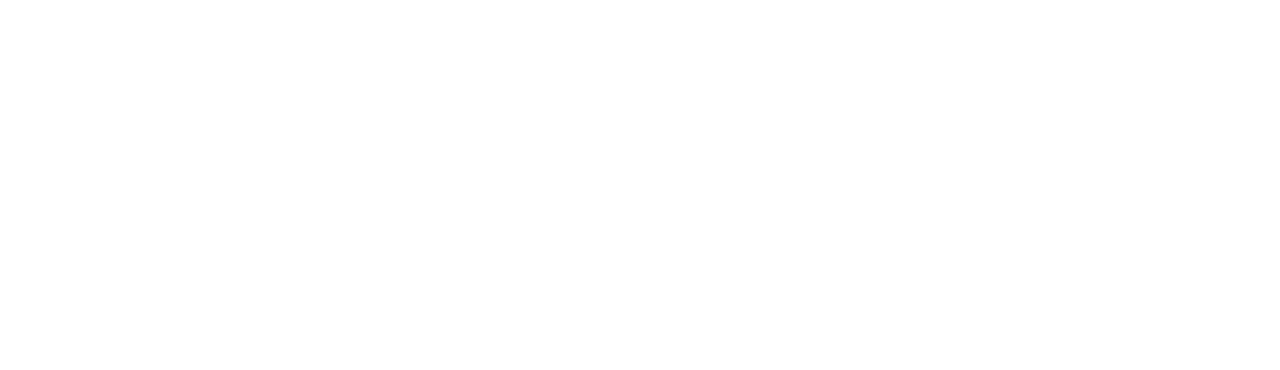
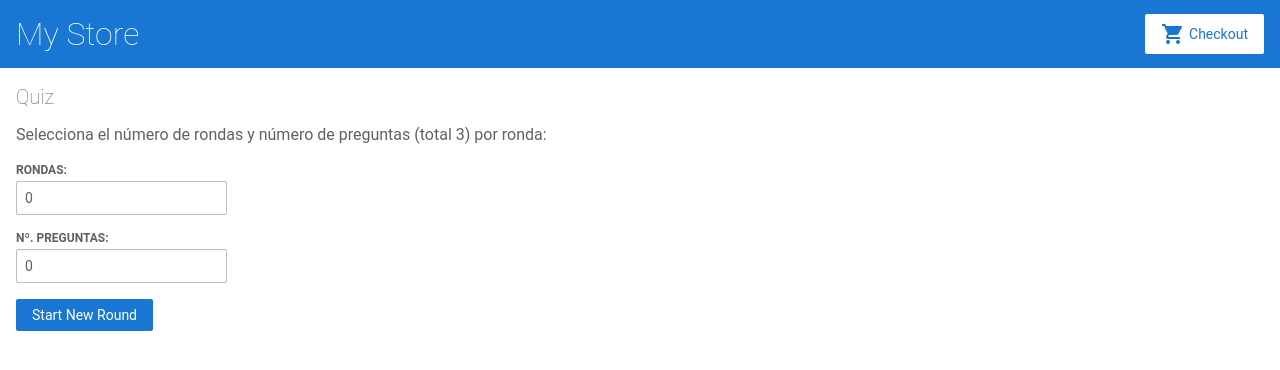
Before and after one commit to AMenGim/angular-quiz, an Angular app: page / in a window 1280 px wide. Shown: the top 370 px of the page. Built offline with nearby package versions, Linux system fonts and the light colour scheme.

Commit message:
2 files modified

```diff
--- a/src/app/quiz/quiz.component.html
+++ b/src/app/quiz/quiz.component.html
@@ -1,39 +1,23 @@
 <h2>Quiz</h2>
 <form *ngIf="!isQuizDefined" [formGroup]="roundsForm">
-  <div *ngIf="!rounds && !currentQuestion">
+  <div>
     <span
       >Selecciona el número de rondas y número de preguntas (total
       {{ quiz.length }}) por ronda:</span
     >
     <br />
     <br />
-    {{ rounds }}
-    {{ questionsPerRound }}
     <div>
-      <label>Rondas:</label
-      ><input
-        type="text"
-        name="rounds"
-        [formControlName]="rounds"
-      />
+      <label>Rondas:</label><input type="text" formControlName="rounds" />
     </div>
     <div>
       <label>Nº. preguntas:</label
-      ><input
-        type="text"
-        name="questionsPerRound"
-        [formControlName]="questionsPerRound"
-      />
+      ><input type="text" formControlName="questionsPerRound" />
     </div>
-    <button
-      *ngIf="rounds > 0 && questionsPerRound > 0"
-      (click)="submitForm()"
-    >
-      Start New Round
-    </button>
+    <button (click)="submitForm()">Start New Round</button>
   </div>
 </form>
-
+{{ questions | json }}
 <div *ngIf="currentQuestion">
   <h3>{{ currentQuestion.text }}</h3>
   <ul>
@@ -53,4 +37,3 @@
   <p>Incorrect: {{ numIncorrect }}</p>
   <button (click)="startNewRound()">Start New Round</button>
 </div>
-</form>
--- a/src/app/quiz/quiz.component.ts
+++ b/src/app/quiz/quiz.component.ts
@@ -1,5 +1,10 @@
 import { Component, OnInit } from '@angular/core';
-import { FormGroup, FormControl, Validators } from '@angular/forms';
+import {
+  FormGroup,
+  FormControl,
+  Validators,
+  ReactiveFormsModule,
+} from '@angular/forms';
 import { OptionEnum, Question, quiz } from '../quiz';
 
 @Component({
@@ -9,17 +14,10 @@ import { OptionEnum, Question, quiz } from '../quiz';
 })
 export class QuizComponent implements OnInit {
   quiz = quiz;
-  selectedQuestion!: Question;
+  roundsForm!: FormGroup;
   isQuizDefined: boolean = false;
 
-  roundForm = new FormGroup({
-    rounds: new FormControl<number>(0, [Validators.min(1), Validators.max(5)]),
-    questionsPerRound: new FormControl<number>(0, [
-      Validators.min(18),
-      Validators.max(65),
-    ]),
-  });
-
+  selectedQuestion!: Question;
   questions!: Question[];
   roundResults!: number[][];
   numCorrect: number = 0;
@@ -28,22 +26,37 @@ export class QuizComponent implements OnInit {
   currentQuestion!: Question;
   selectedOption!: OptionEnum;
 
-  ngOnInit() {
-    this.selectedQuestion = quiz[Math.floor(Math.random() * quiz.length)];
-    this.startQuiz();
+  constructor(private fb: ReactiveFormsModule) {
+    this.roundsForm = new FormGroup({
+      rounds: new FormControl<number>(0, [
+        Validators.min(1),
+        Validators.max(5),
+      ]),
+      questionsPerRound: new FormControl<number>(0, [
+        Validators.min(18),
+        Validators.max(65),
+      ]),
+    });
   }
 
-  startQuiz(): void {
+  ngOnInit() {}
+
+  submitForm() {
+    this.initQuiz();
+  }
+
+  initQuiz(): void {
     // generar preguntas aleatorias para cada ronda
     this.questions = [];
     this.roundResults = [];
-    for (let i = 0; i < this.rounds; i++) {
+    for (let i = 0; i < this.roundsForm.controls['rounds'].value; i++) {
       const roundQuestions = this.generateRandomQuestions(
-        this.questionsPerRound
+        this.roundsForm.controls['questionsPerRound'].value
       );
       this.questions.push(...roundQuestions);
       this.roundResults.push([0, 0]);
     }
+    this.isQuizDefined = true;
   }
 
   generateRandomQuestions(numQuestions: number): Question[] {
@@ -51,13 +64,13 @@ export class QuizComponent implements OnInit {
     const usedIds = new Set();
     while (questions.length < numQuestions) {
       let randomId;
-      if (usedIds.size < 500) {
+      if (usedIds.size < this.quiz.length) {
         do {
-          randomId = Math.floor(Math.random() * 500) + 1;
+          randomId = Math.floor(Math.random() * this.quiz.length) + 1;
         } while (usedIds.has(randomId));
       } else {
         usedIds.clear();
-        randomId = Math.floor(Math.random() * 500) + 1;
+        randomId = Math.floor(Math.random() * this.quiz.length) + 1;
       }
       const question = this.getQuestionById(randomId);
       if (question) {
@@ -76,7 +89,10 @@ export class QuizComponent implements OnInit {
     const roundResult = this.roundResults[roundIndex];
     for (let i = 0; i < answers.length; i++) {
       const answer = answers[i];
-      const question = this.questions[roundIndex * this.questionsPerRound + i];
+      const question =
+        this.questions[
+          roundIndex * this.roundsForm.controls['questionsPerRound'].value + i
+        ];
       if (answer === question.solution) {
         roundResult[0]++;
       } else {
@@ -89,8 +105,8 @@ export class QuizComponent implements OnInit {
 
   reviewAnswers(roundIndex: number): void {
     const roundQuestions = this.questions.slice(
-      roundIndex * this.questionsPerRound,
-      (roundIndex + 1) * this.questionsPerRound
+      roundIndex * this.roundsForm.controls['questionsPerRound'].value,
+      (roundIndex + 1) * this.roundsForm.controls['questionsPerRound'].value
     );
     const roundAnswers = this.roundResults[roundIndex];
     // Mostrar las preguntas y respuestas correctas e incorrectas al usuario
```
Lines whose indentation alone changed are shown as unchanged.
